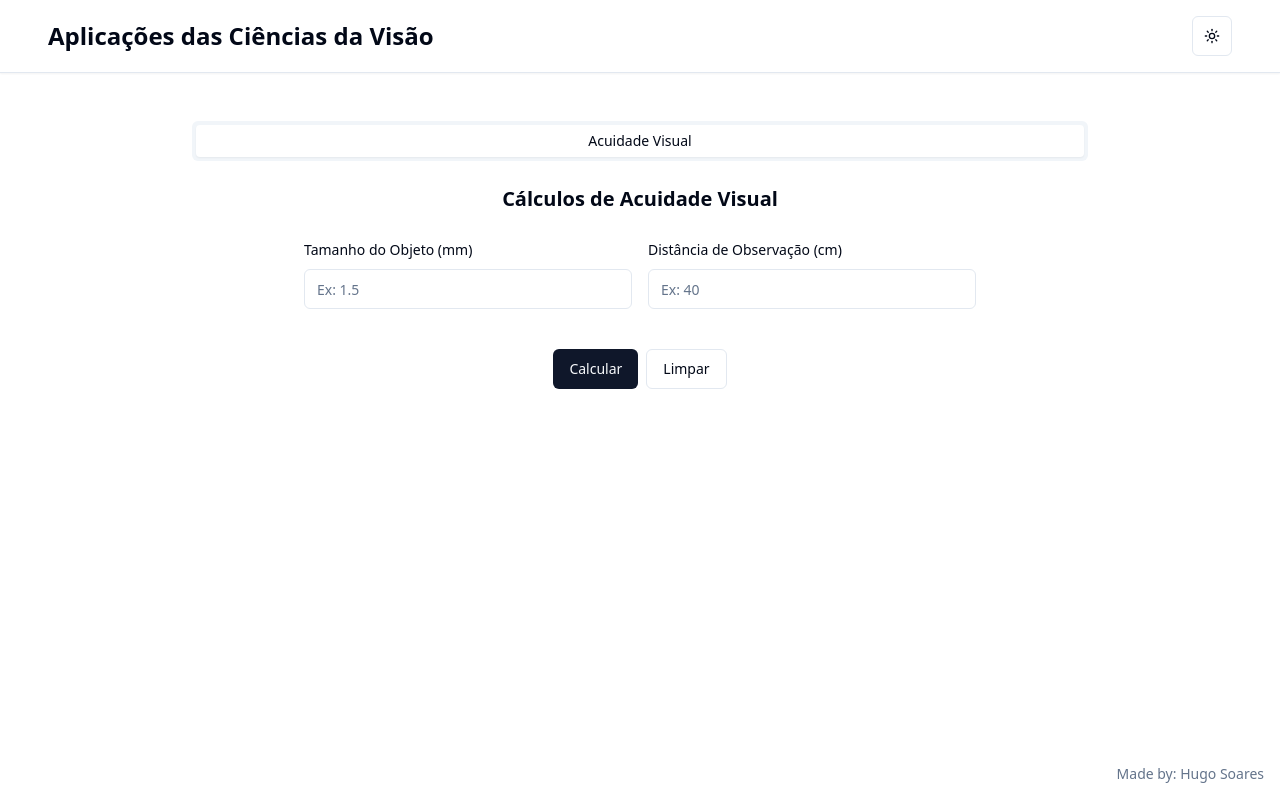
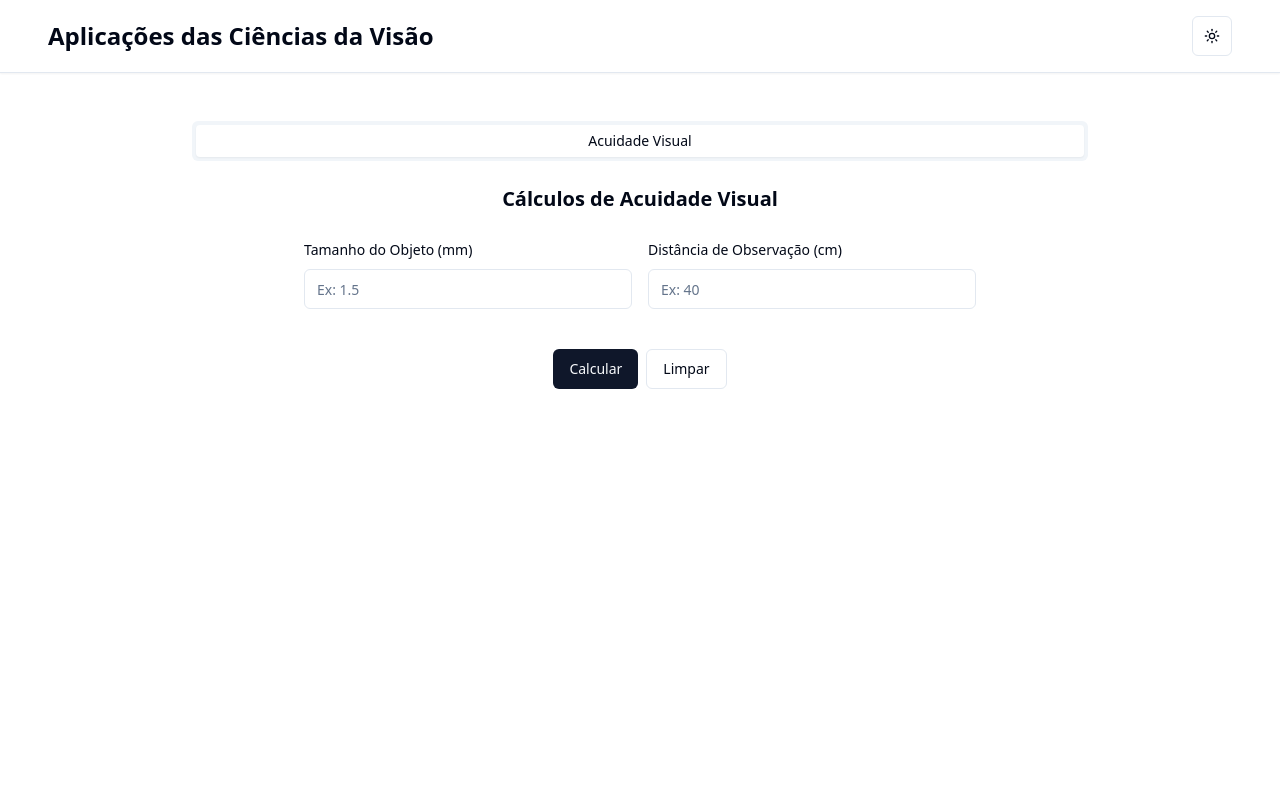
Before and after one commit to yHugoSoares/VisionMathExplorer, a React (Vite) app: page / in a window 1280 px wide. Built offline with nearby package versions, Linux system fonts and the light colour scheme.

Commit message:
feat: worked on Acuidade Visual

```diff
--- a/src/components/layout/MainLayout.tsx
+++ b/src/components/layout/MainLayout.tsx
@@ -17,9 +17,9 @@ const MainLayout: React.FC<MainLayoutProps> = ({ children }) => {
       <main className="flex-grow container mx-auto p-4">
         {children}
       </main>
-      <footer className="p-4 text-right text-sm text-muted-foreground">
+      {/* <footer className="p-4 text-right text-sm text-muted-foreground">
         Made by: Hugo Soares
-      </footer>
+      </footer> */}
     </div>
   );
 };
```
